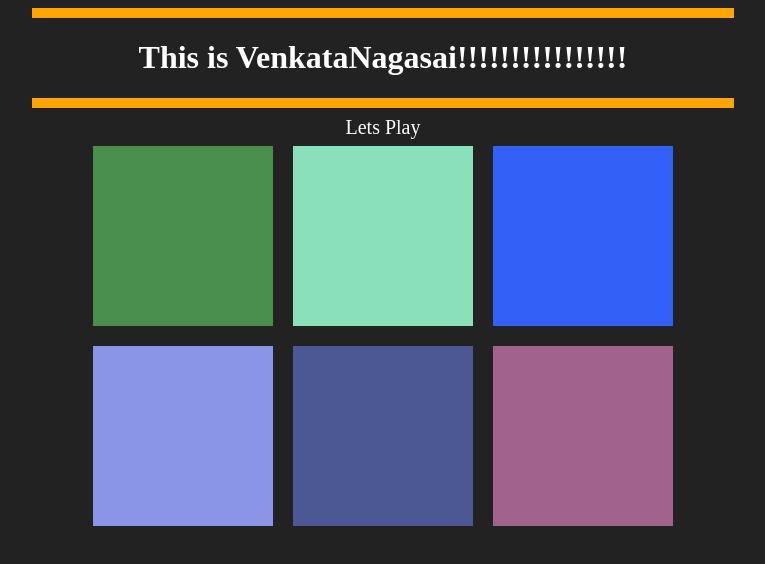
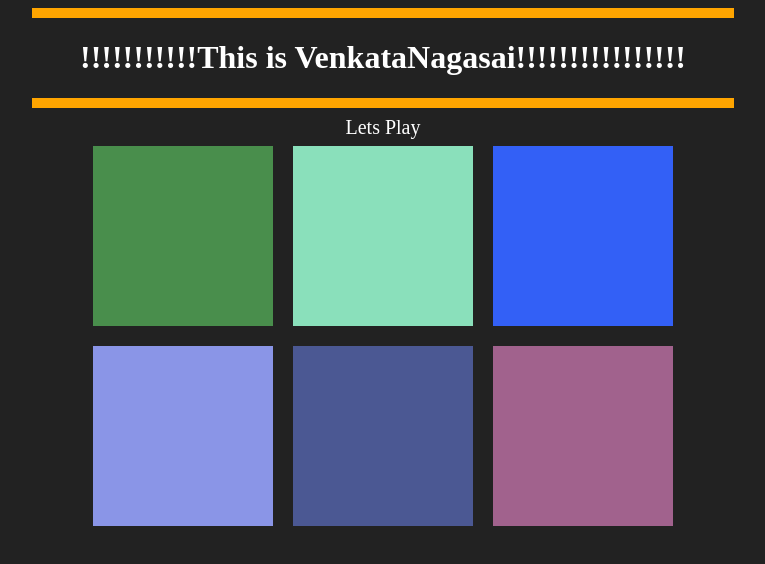
Before and after one commit to nagasait/WebApplication, a plain HTML site: page index.html in a window 1280 px wide. Shown: the whole page, without its empty margins (257-1022 px from the left). Drawn offline with Linux system fonts and the light colour scheme.

Commit message:
updated the index html file

```diff
--- a/index.html
+++ b/index.html
@@ -10,7 +10,7 @@
 <body>
 <center>
 <hr size="10px" noshade  align=center width="700px" color="orange">
-        <h1>This is VenkataNagasai!!!!!!!!!!!!!!!!</h1>
+        <h1>!!!!!!!!!!!This is VenkataNagasai!!!!!!!!!!!!!!!!</h1>
 <hr size="10px" noshade  align=center width="700px" color="orange">
 </center>
 	<div id="smallcont">
```
